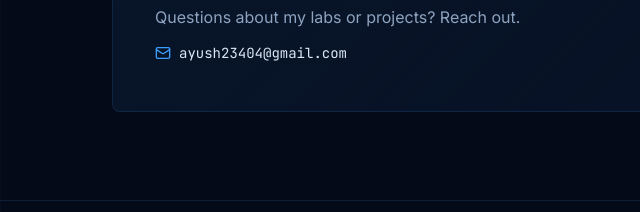
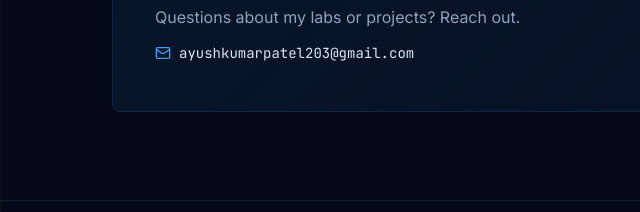
Before and after one commit to Ayushkumar-Patel/ayushkumar-patel.github.io, a plain HTML site: page index.html in a window 1280 px wide. Shown: the part 4480-4692 px from the top of the page, 0-640 px from the left. Drawn offline with Linux system fonts and the light colour scheme.

Commit message:
Update index.html

```diff
--- a/index.html
+++ b/index.html
@@ -582,10 +582,10 @@
           <p class="path"><span class="u">ayush@sec</span>:<span class="d">~</span>$ ./connect.sh</p>
           <h2 class="section-title">Let's talk security</h2>
           <p>Questions about my labs or projects? Reach out.</p>
-          <p class="email"><svg class="i"><use href="#i-mail"/></svg>ayush23404@gmail.com</p>
+          <p class="email"><svg class="i"><use href="#i-mail"/></svg>ayushkumarpatel203@gmail.com</p>
         </div>
         <div class="ctas">
-          <a class="btn btn-primary" href="mailto:ayush23404@gmail.com"><svg class="i"><use href="#i-mail"/></svg> send_email</a>
+          <a class="btn btn-primary" href="mailto:ayushkumarpatel203.com"><svg class="i"><use href="#i-mail"/></svg> send_email</a>
           <a class="btn btn-ghost" href="https://github.com/Ayushkumar-Patel" target="_blank" rel="noopener"><svg class="i"><use href="#i-github"/></svg> GitHub</a>
         </div>
       </div>
@@ -600,7 +600,7 @@
     <div class="foot-links">
       <a href="https://www.linkedin.com/in/ayushh-patell/" target="_blank" rel="noopener" aria-label="LinkedIn"><svg class="i"><use href="#i-link"/></svg></a>
       <a href="https://github.com/Ayushkumar-Patel" target="_blank" rel="noopener" aria-label="GitHub"><svg class="i"><use href="#i-github"/></svg></a>
-      <a href="mailto:ayush23404@gmail.com" aria-label="Email"><svg class="i"><use href="#i-mail"/></svg></a>
+      <a href="mailto:ayushkumarpatel203@gmail.com" aria-label="Email"><svg class="i"><use href="#i-mail"/></svg></a>
     </div>
   </div>
 </footer>
```
